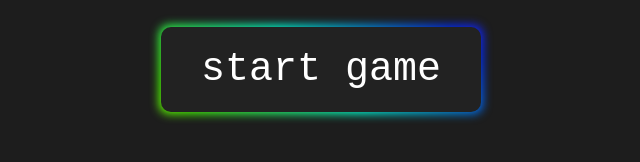
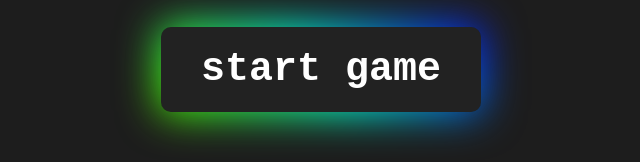
Before and after one commit to TranHoangNhu/snake_game, a plain HTML site: page index.html in a window 1280 px wide. In both pictures the pointer is over the button "start game". Shown: the part 399-561 px from the top of the page, without its empty margins (319-959 px from the left). Drawn offline with Linux system fonts and the light colour scheme.

```diff
--- a/css/btn_lib.css
+++ b/css/btn_lib.css
@@ -106,7 +106,7 @@
   border-radius: 10px;
   user-select: none;
   -webkit-user-select: none;
-  touch-action: manipulation;
+  /* touch-action: manipulation; */
   font-family: "JetBrains Mono", monospace;
   font-size: 40px;
 }
@@ -162,3 +162,14 @@
   top: 0;
   border-radius: 10px;
 }
+
+.btnStart:hover.btnStart:before {
+  transition: 0.3s;
+  filter: blur(20px);
+  -webkit-filter: blur(20px);
+}
+
+.btnStart:hover {
+  transition: 0.3s;
+  font-weight: bold;
+}
```
Also changed, not shown: 1 other file.
